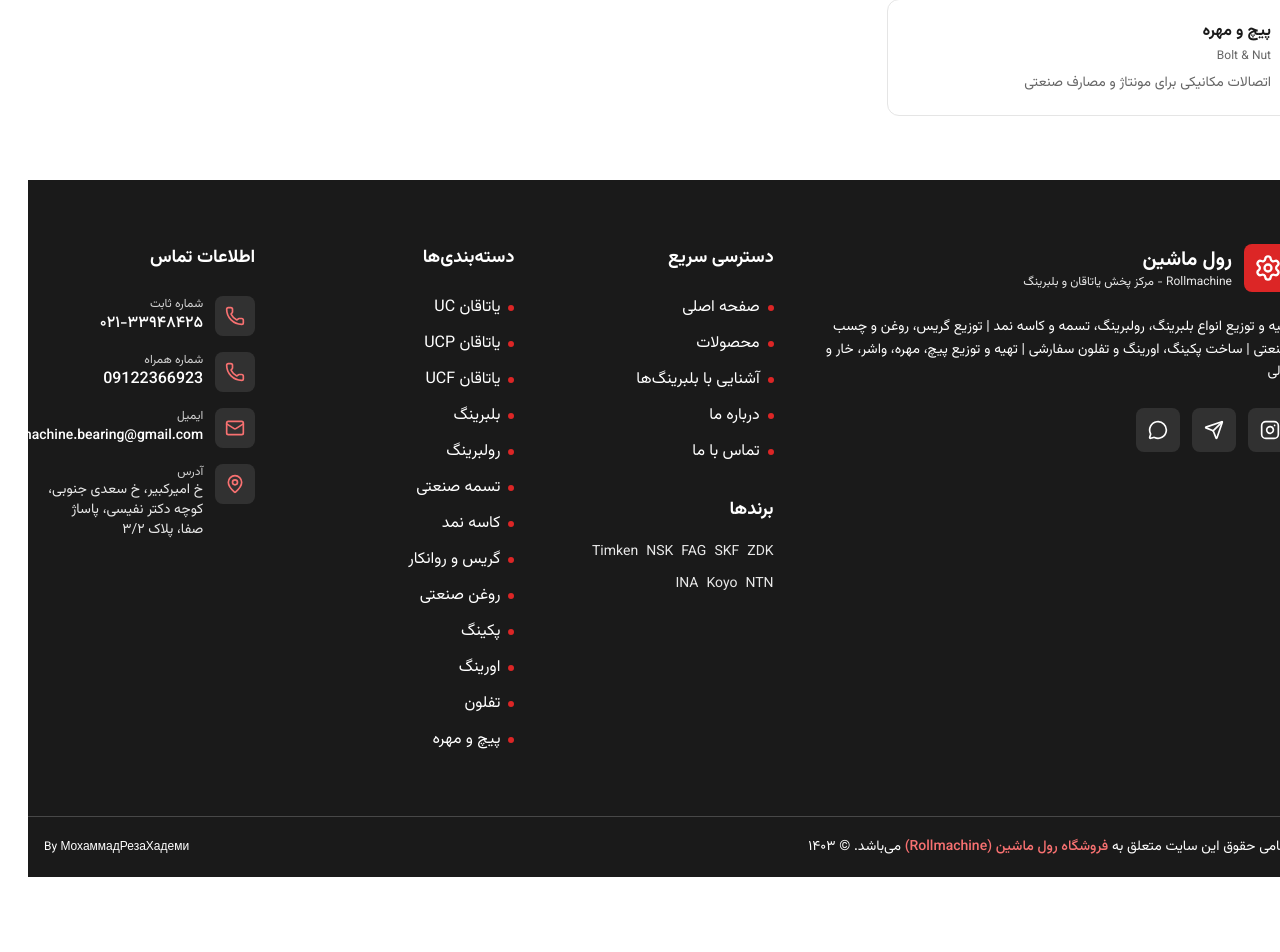
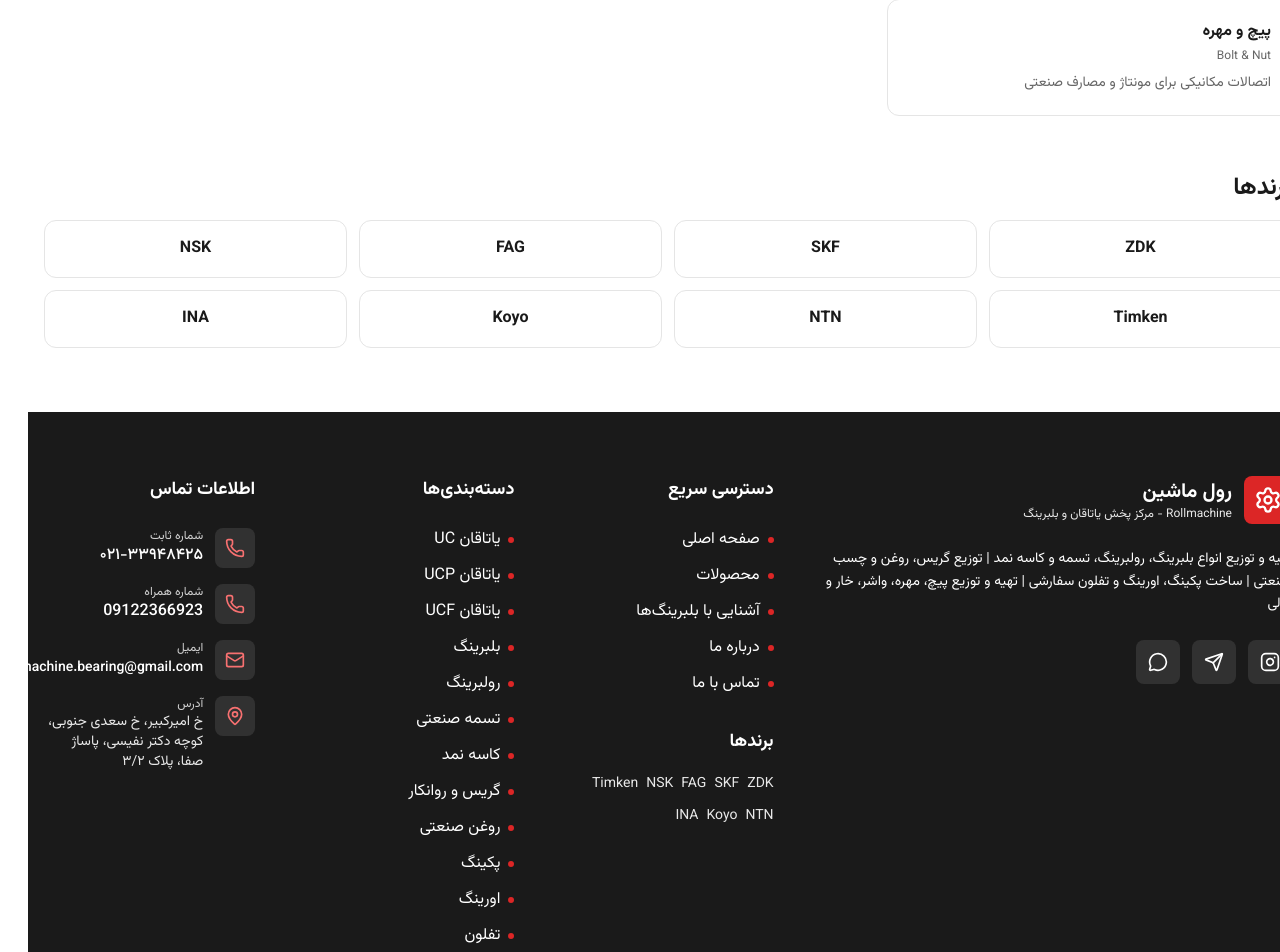
Before and after one commit to MhmdKh7/mohamadsite, a Next.js app: page /products in a window 1280 px wide. Shown: the part 1440-2392 px from the top of the page. Before the commit the page ends 2317 px from the top, so only its background shows below. Built offline with nearby package versions, Linux system fonts and the light colour scheme.

Commit message:
seo(links): densify category/brand internal links in footer, products, about, sitemap (app/products/page.tsx)

```diff
--- a/app/products/page.tsx
+++ b/app/products/page.tsx
@@ -2,6 +2,7 @@
 import Link from "next/link";
 import { Header } from "@/components/header";
 import { Footer } from "@/components/footer";
+import { brandLinks } from "@/components/internal-links";
 import { categoryInfo } from "@/lib/category-info";
 
 export const metadata: Metadata = {
@@ -52,6 +53,22 @@
               </Link>
             ))}
           </div>
+
+          <div className="mt-14">
+            <h2 className="text-2xl font-bold mb-4">برندها</h2>
+            <div className="grid grid-cols-2 sm:grid-cols-4 gap-3">
+              {brandLinks.map((brand) => (
+                <Link
+                  key={brand.slug}
+                  href={`/brand/${brand.slug}`}
+                  className="rounded-xl border bg-card p-4 text-center font-bold hover:border-accent transition-colors"
+                >
+                  {brand.name}
+                </Link>
+              ))}
+            </div>
+          </div>
+
         </section>
       </main>
       <Footer />
```
